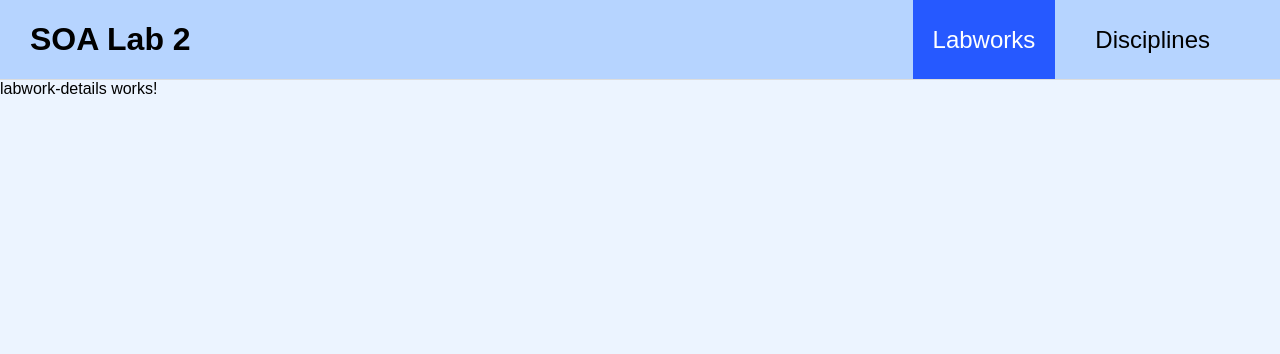
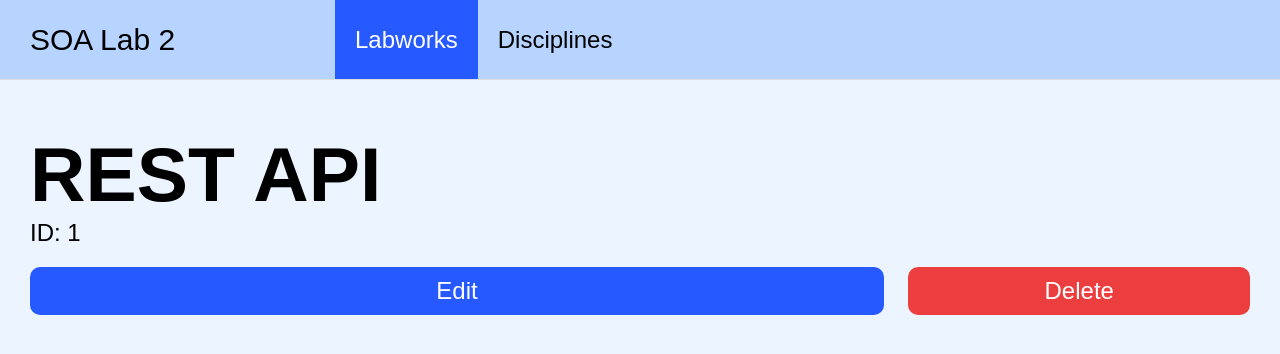
Before and after one commit to SolidSn4ke/soa-lab-2, an Angular app in the folder front/: page /labworks/1 in a window 1280 px wide. Shown: the top 354 px of the page. Built offline with nearby package versions, Linux system fonts and the light colour scheme.

Commit message:
feat: implement labwork-details page, add delete func, change h1 styles

```diff
--- a/front/src/app/header/header.html
+++ b/front/src/app/header/header.html
@@ -1,6 +1,6 @@
 <div class="header">
     <div class="container header__container">
-        <h1>SOA Lab 2</h1>
+        <div class="header__title">SOA Lab 2</div>
         <nav class="header__nav">
             <a routerLink="/labworks" routerLinkActive="header__link--active" class="header__link default-text">
                 Labworks
--- a/front/src/app/header/header.scss
+++ b/front/src/app/header/header.scss
@@ -13,13 +13,16 @@
         height: 100%;
     }
 
+    &__title {
+        font-size: 30px;
+        flex: 1;
+    }
+
     &__nav {
+        flex: 3;
         display: flex;
         flex-direction: row;
         align-items: center;
-        gap: 20px;
-        margin-left: auto;
-        margin-right: 20px;
         height: 100%;
     }
 
--- a/front/src/app/pages/labwork-details/labwork-details.html
+++ b/front/src/app/pages/labwork-details/labwork-details.html
@@ -1 +1,16 @@
-<p>labwork-details works!</p>
+<section>
+    <div class="container">
+        <h1>{{ labworkDetails?.name }}</h1>
+        <div class="labwork-details__info default-text">
+            <p>ID: {{ labworkDetails?.id }}</p>
+        </div>
+        <div class="labwork-details__actions">
+            <button class="button button--primary default-text labwork-details__actions--edit" (click)="onEditClick()">
+                Edit
+            </button>
+            <button class="button button--red default-text labwork-details__actions--delete" (click)="onDeleteClick()">
+                Delete
+            </button>
+        </div>
+    </div>
+</section>
--- a/front/src/app/pages/labwork-details/labwork-details.scss
+++ b/front/src/app/pages/labwork-details/labwork-details.scss
@@ -0,0 +1,15 @@
+.labwork-details__actions {
+    display: flex;
+    flex-direction: row;
+    justify-content: space-between;
+    padding-top: 20px;
+    padding-bottom: 40px;
+
+    &--edit {
+        width: 70%;
+    }
+
+    &--delete {
+        width: 28%;
+    }
+}
--- a/front/src/app/pages/labwork-details/labwork-details.ts
+++ b/front/src/app/pages/labwork-details/labwork-details.ts
@@ -1,4 +1,7 @@
-import { Component } from '@angular/core';
+import { Component, OnInit } from '@angular/core';
+import { ActivatedRoute, Router } from '@angular/router';
+import { LabworkService } from '../../services/labwork.service';
+import { Labwork } from '../../interfaces/Labwork';
 
 @Component({
   imports: [],
@@ -6,4 +9,59 @@ import { Component } from '@angular/core';
   styleUrl: './labwork-details.scss',
   templateUrl: './labwork-details.html',
 })
-export class LabworkDetails {}
+export class LabworkDetails implements OnInit {
+  public labworkDetails: Labwork | null = null;
+
+  public constructor(private readonly router: Router, private readonly route: ActivatedRoute, private readonly labworkService: LabworkService) { }
+
+  public ngOnInit(): void {
+    const id = Number(this.route.snapshot.paramMap.get('id'));
+
+    if (!Number.isInteger(id) || id <= 0) {
+      console.error('Invalid labwork ID:', id);
+      return;
+    }
+
+    this.loadLabworkDetails(id);
+  }
+
+  public loadLabworkDetails(id: number): void {
+    this.labworkService.getById(id).subscribe({
+      next: (labwork) => {
+        this.labworkDetails = labwork;
+      },
+      error: (error) => {
+        console.error('Error loading labwork details:', error);
+      }
+    });
+  }
+
+  public onEditClick(): void { }
+
+  public onDeleteClick(): void {
+    const confirmed = confirm('Are you sure you want to delete this labwork? This action cannot be undone.');
+
+    if (!confirmed) {
+      return;
+    }
+
+    this.deleteLabwork();
+  }
+
+  private deleteLabwork(): void {
+    if (!this.labworkDetails) {
+      console.error('No labwork details available to delete.');
+      return;
+    }
+
+    this.labworkService.deleteLabwork(this.labworkDetails.id).subscribe({
+      next: () => {
+        console.log('Labwork deleted successfully.');
+        this.router.navigate(['/labworks']);
+      },
+      error: (error) => {
+        console.error('Error deleting labwork:', error);
+      }
+    });
+  }
+}
--- a/front/src/app/pages/labworks/labworks.ts
+++ b/front/src/app/pages/labworks/labworks.ts
@@ -2,6 +2,7 @@ import { CommonModule } from '@angular/common';
 import { Component, OnInit } from '@angular/core';
 import { Labwork } from '../../interfaces/Labwork';
 import { LabworkService } from '../../services/labwork.service';
+import { Router } from '@angular/router';
 
 @Component({
   imports: [CommonModule],
@@ -20,7 +21,7 @@ export class Labworks implements OnInit {
   public isLoading: boolean = false;
   public errorMessage: string | null = null;
 
-  public constructor(private labworkService: LabworkService) { }
+  public constructor(private labworkService: LabworkService, private router: Router) { }
 
   public ngOnInit(): void {
     this.loadLabworks();
@@ -63,7 +64,7 @@ export class Labworks implements OnInit {
   }
 
   public onLabworkClick(labworkId: number): void {
-    console.log(`Labwork ${labworkId} clicked`);
+    this.router.navigate(['/labworks', labworkId]);
   }
 
   public onCreateLabworkClick(): void {
--- a/front/src/app/services/labwork.service.ts
+++ b/front/src/app/services/labwork.service.ts
@@ -41,4 +41,33 @@ export class LabworkService {
             { params }
         );
     }
+
+    public getById(id: number): Observable<Labwork> {
+        // Mock data
+        if (environment.useMocks) {
+            const labwork = mockLabworks.find(l => l.id === id);
+            if (labwork) {
+                return of(labwork);
+            } else {
+                throw new Error(`Labwork with ID ${id} not found`);
+            }
+        }
+
+        return this.http.get<Labwork>(`${this.apiUrl}/${id}`);
+    }
+
+    public deleteLabwork(id: number): Observable<void> {
+        // Mock data
+        if (environment.useMocks) {
+            const index = mockLabworks.findIndex(l => l.id === id);
+            if (index !== -1) {
+                mockLabworks.splice(index, 1);
+                return of(undefined);
+            } else {
+                throw new Error(`Labwork with ID ${id} not found`);
+            }
+        }
+
+        return this.http.delete<void>(`${this.apiUrl}/${id}`);
+    }
 }
--- a/front/src/styles.scss
+++ b/front/src/styles.scss
@@ -18,6 +18,8 @@
     --color-border: #dddddd;
 
     --color-error: #C11706;
+    --color-red: #ec3e3e;
+    --color-red-hover: #d33131;
 }
 
 * {
@@ -43,6 +45,10 @@ p {
     margin: 0;
 }
 
+h1 {
+    font-size: clamp(40px, 6vw, 80px);
+}
+
 button,
 input,
 textarea {
@@ -66,6 +72,15 @@ a {
 
         &:hover {
             background-color: var(--color-primary-hover);
+        }
+    }
+
+    &--red {
+        background-color: var(--color-red);
+        color: var(--color-text-inverse);
+
+        &:hover {
+            background-color: var(--color-red-hover);
         }
     }
 
```
